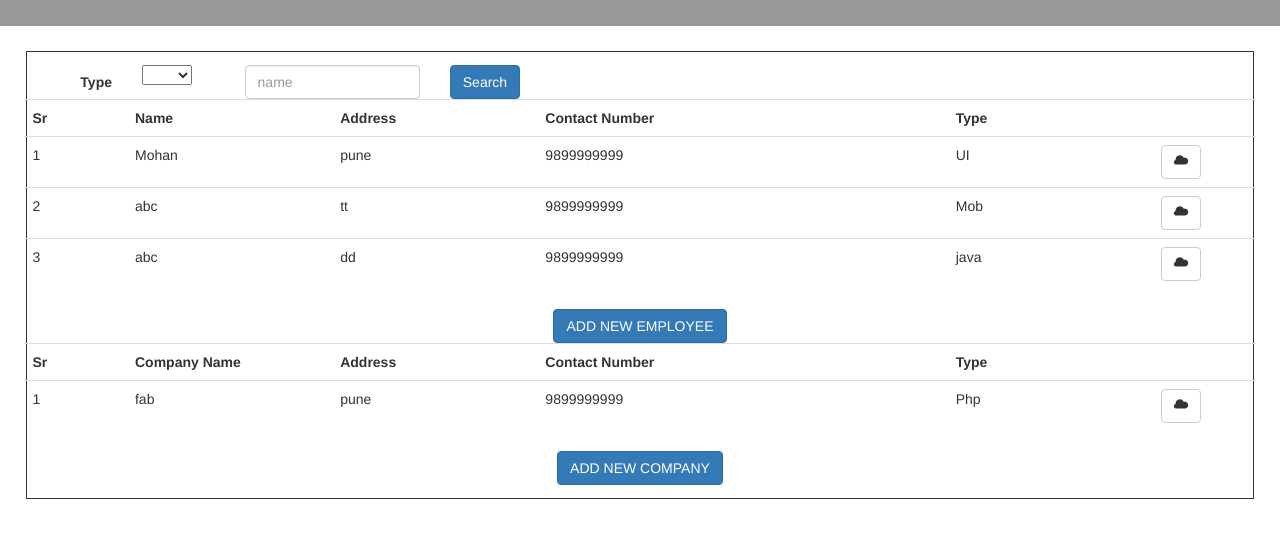
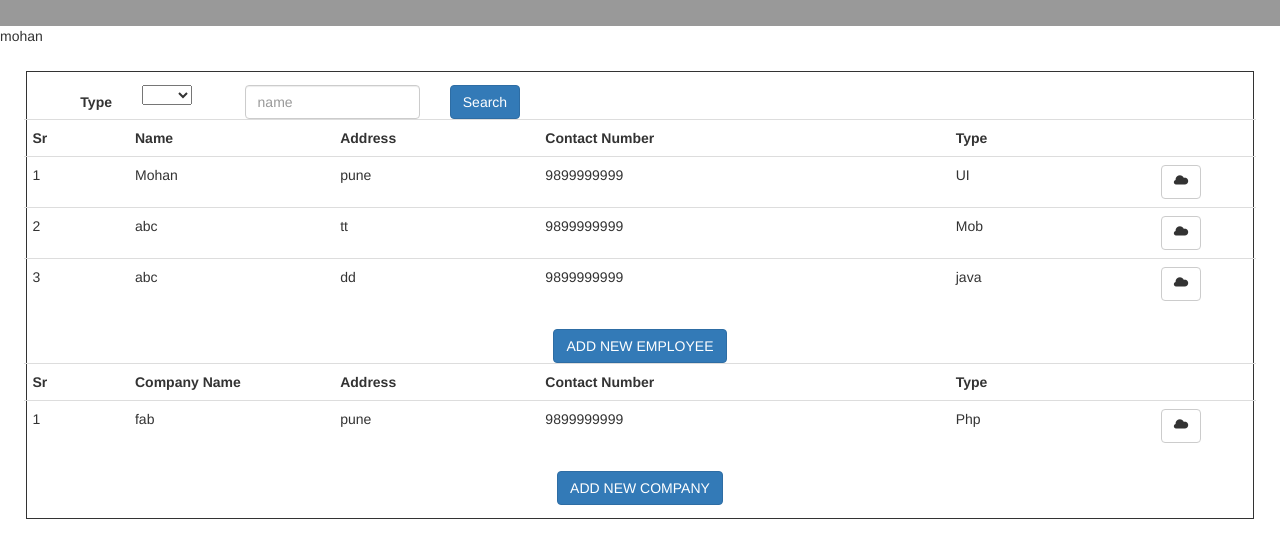
Before and after one commit to mohanfab/Digital-Cues, a website: page app/index.html in a window 1280 px wide. Drawn offline with nearby package versions, Linux system fonts and the light colour scheme.

Commit message:
Update index.html

```diff
--- a/app/index.html
+++ b/app/index.html
@@ -11,22 +11,7 @@
         <header>
         </header>
         <article>
-
-
-
-
-
-
-
-
-
-
-
-
-
-
-
-
+		mohan
             <div ng-app="searchemployee">
                 <ng-include src="'components/employee/employeeDetails.html'"></ng-include>
             </div>
```
